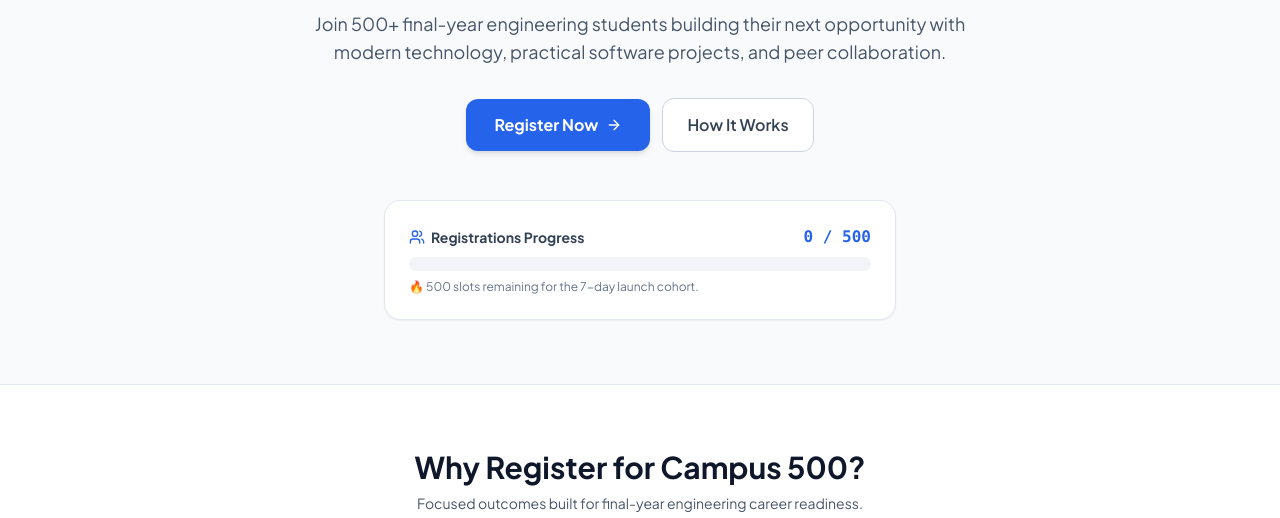
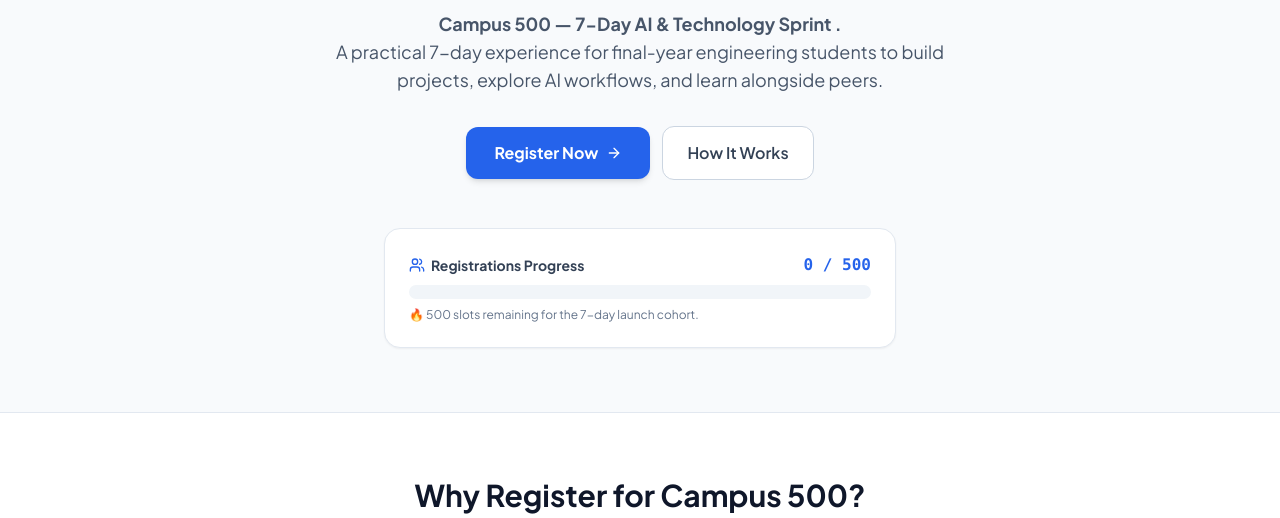
Before and after one commit to PoojithaYelkur/campus-500, a website: page public/index.html in a window 1280 px wide. Shown: the part 272-790 px from the top of the page. Drawn offline with nearby package versions, Linux system fonts and the light colour scheme; no server answers.

Commit message:
Updated Readme file for Campus 500

```diff
--- a/public/index.html
+++ b/public/index.html
@@ -56,8 +56,8 @@
           Build. Learn. <span class="text-blue-600">Get Ahead.</span>
         </h1>
         <p class="max-w-2xl mx-auto text-base sm:text-lg text-slate-600 mb-8 leading-relaxed">
-          Join 500+ final-year engineering students building their next opportunity with modern technology, practical software projects, and peer collaboration.
-        </p>
+          <span class="font-bold">Campus 500 — 7-Day AI & Technology Sprint . </span> <br>
+A practical 7-day experience for final-year engineering students to build projects, explore AI workflows, and learn alongside peers.</p>
 
         <!-- CTA BUTTONS -->
         <div class="flex flex-col sm:flex-row items-center justify-center gap-3 mb-12">
```
Also changed, not shown: public/Readme.md (added).
